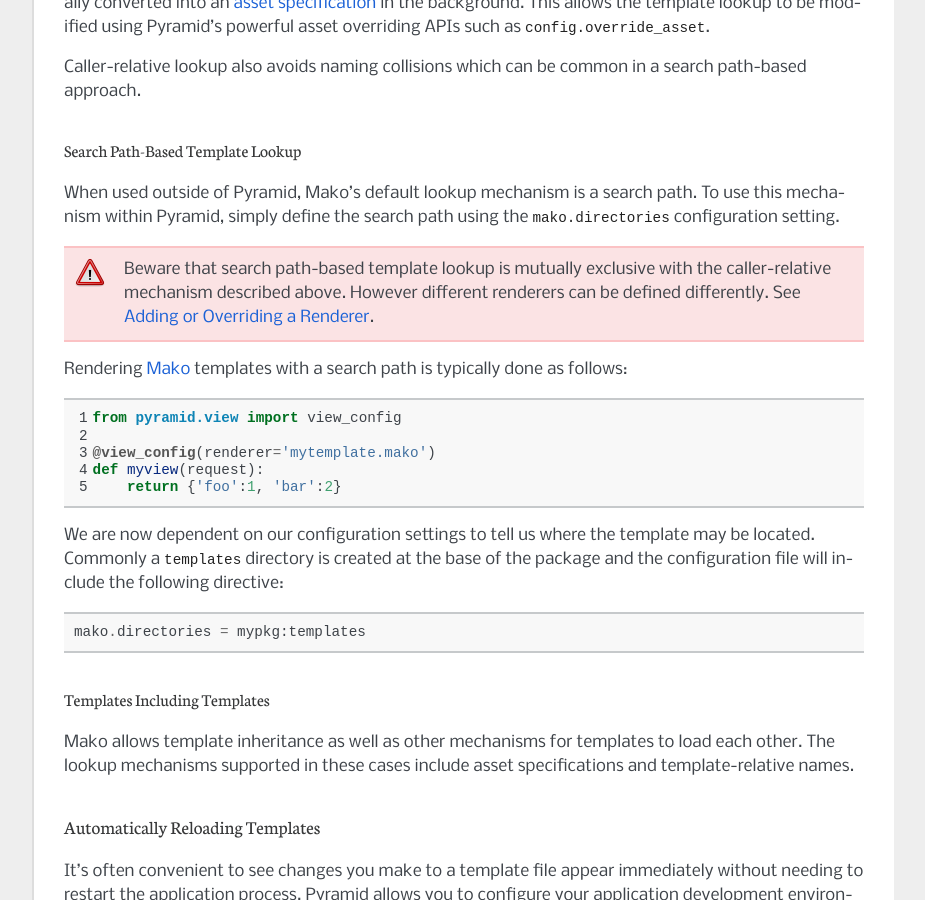
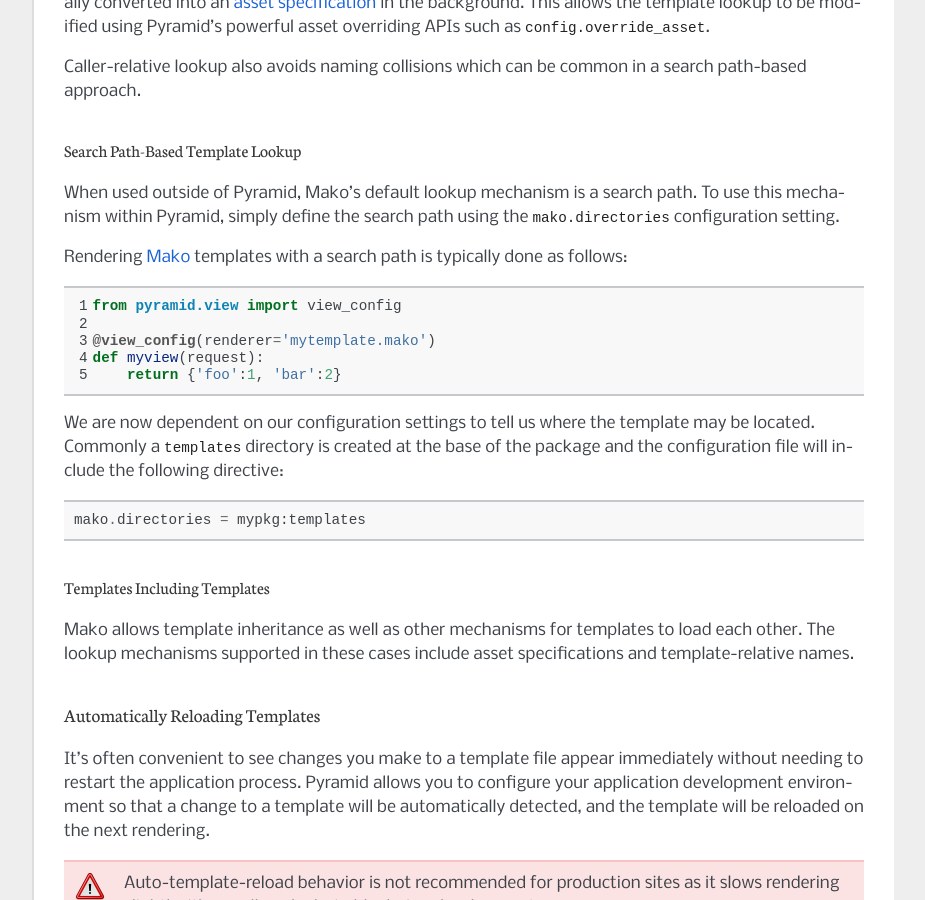
Before and after one commit to Pylons/pyramid_mako, a Sphinx documentation site: the page built from docs/index.rst, in a window 1280 px wide and 900 px high, scrolled down 2009 px. Shown: the whole window, without its empty margins (198-1123 px from the left). Built offline with Sphinx 7.4.7, drawn with Linux system fonts in a browser that asks for light colours; some of the changed text lies outside the part shown.

```diff
--- a/docs/index.rst
+++ b/docs/index.rst
@@ -119,12 +119,6 @@ Search Path-Based Template Lookup
 When used outside of Pyramid, Mako's default lookup mechanism is a search
 path. To use this mechanism within Pyramid, simply define the
 search path using the ``mako.directories`` configuration setting.
-
-.. warning::
-
-   Beware that search path-based template lookup is mutually exclusive with
-   the caller-relative mechanism described above. However different renderers
-   can be defined differently. See :ref:`adding_or_overriding_renderers`.
 
 Rendering :term:`Mako` templates with a search path is typically done as
 follows:
@@ -314,11 +308,6 @@ The value(s) supplied here are passed in as the template directories. They
 should be in :term:`asset specification` format, for example:
 ``my.package:templates`` would specify the ``templates`` folder relative
 to the location of the ``my.package`` Python package.
-
-.. warning::
-
-   Before using this setting, consider instead using caller-relative paths.
-   See :ref:`template_lookups`.
 
 +-----------------------------+
 | Config File Setting Name    |
```
Also changed, not shown: CHANGES.txt (+3 -4 lines).
